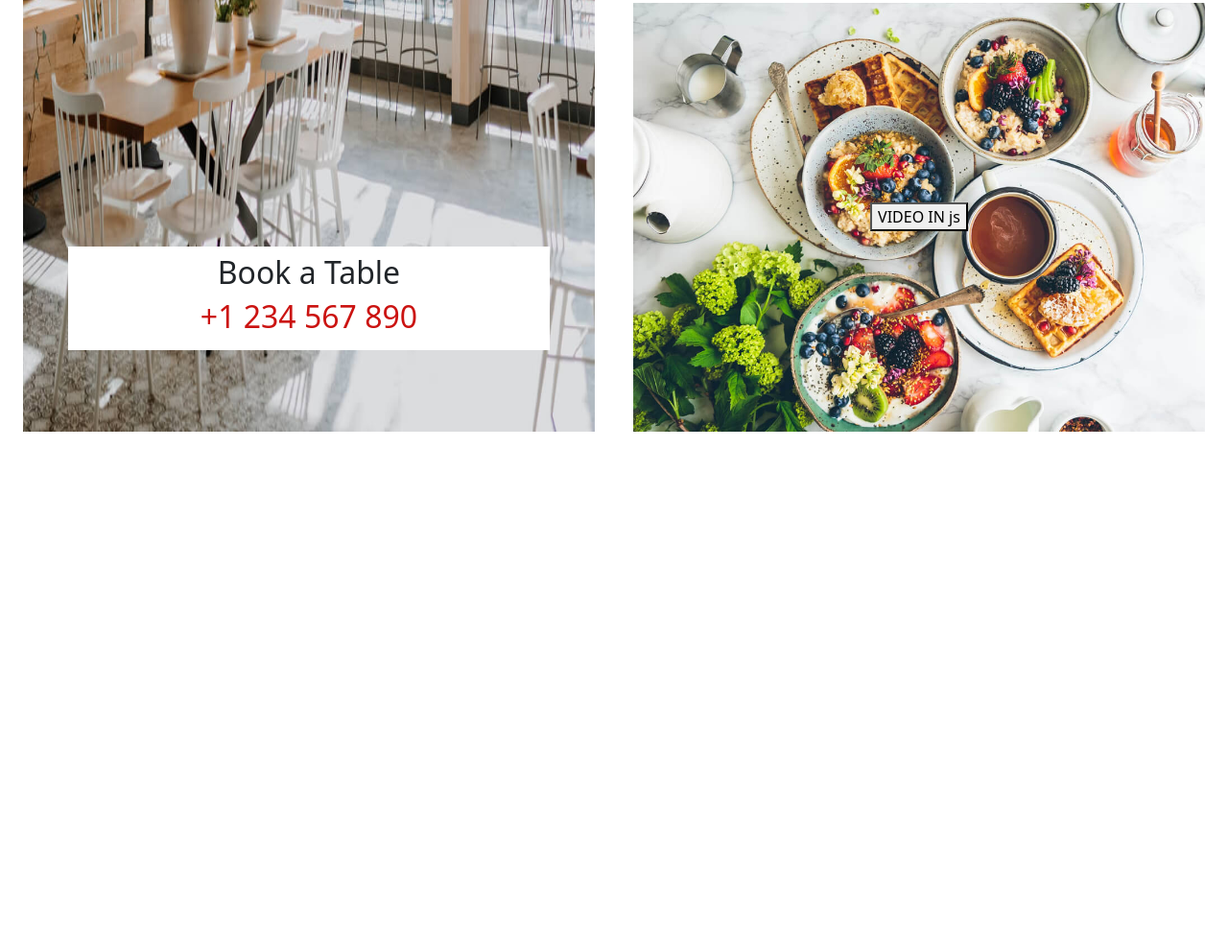
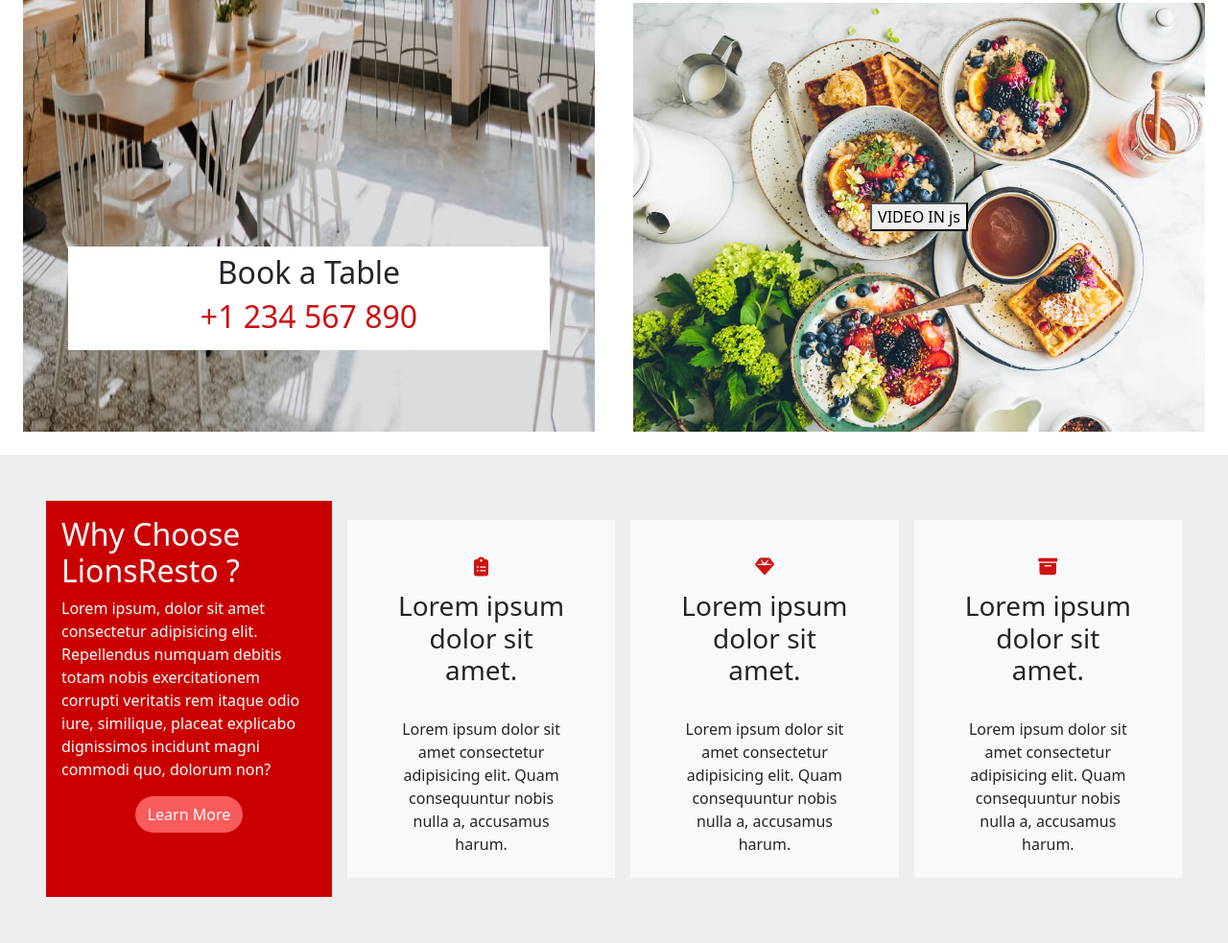
Before and after one commit to Osama-Jeb/oussama_jebrane_lionsresto_final, a website: page index.html in a window 1280 px wide. Shown: the part 1215-2198 px from the top of the page at 96% size. Before the commit the page ends 1689 px from the top, so only its background shows below. Drawn offline with nearby package versions, Linux system fonts and the light colour scheme.

Commit message:
third main section

```diff
--- a/index.html
+++ b/index.html
@@ -132,7 +132,40 @@
             </div>
         </div>
 
+        <div class="third_section bg-chefGray d-flex flex-column flex-lg-row gap-3 p-5">
 
+            <div class="why p-3">
+                <h2>Why Choose LionsResto ?</h2>
+                <p>Lorem ipsum, dolor sit amet consectetur adipisicing elit. Repellendus numquam debitis totam nobis
+                    exercitationem corrupti veritatis rem itaque odio iure, similique, placeat explicabo dignissimos
+                    incidunt magni commodi quo, dolorum non?</p>
+
+                <div class="d-flex justify-content-center">
+                    <button class="whyLearn btn rounded-pill text-white">Learn More</button>
+                </div>
+            </div>
+
+            <div class="reasons d-flex flex-column flex-lg-row align-items-center gap-3">
+                <div class="reason d-flex flex-column align-items-center bg-light p-5 gap-4 text-center">
+                    <i class="fa-solid fa-clipboard-list fa-lg text-chefRed"></i>
+                    <h3>Lorem ipsum dolor sit amet.</h3>
+                    <p>Lorem ipsum dolor sit amet consectetur adipisicing elit. Quam consequuntur nobis nulla a,
+                        accusamus harum.</p>
+                </div>
+                <div class="reason d-flex flex-column align-items-center bg-light p-5 gap-4 text-center">
+                    <i class="fa-solid fa-gem fa-lg text-chefRed"></i>
+                    <h3>Lorem ipsum dolor sit amet.</h3>
+                    <p>Lorem ipsum dolor sit amet consectetur adipisicing elit. Quam consequuntur nobis nulla a,
+                        accusamus harum.</p>
+                </div>
+                <div class="reason d-flex flex-column align-items-center bg-light p-5 gap-4 text-center">
+                    <i class="fa-solid fa-box-archive fa-lg text-chefRed"></i>
+                    <h3>Lorem ipsum dolor sit amet.</h3>
+                    <p>Lorem ipsum dolor sit amet consectetur adipisicing elit. Quam consequuntur nobis nulla a,
+                        accusamus harum.</p>
+                </div>
+            </div>
+        </div>
 
 
 
--- a/src/sass/modules/home/_main.scss
+++ b/src/sass/modules/home/_main.scss
@@ -1,28 +1,30 @@
-main{
-    .first_main{
-        .introText{
-            h2{
+main {
+    .first_main {
+        .introText {
+            h2 {
                 font-family: amatic-b;
                 font-size: 3rem;
-                font-weight:bold ;
+                font-weight: bold;
             }
         }
     }
 
-    .second_main{
-        .aboutTitle{
-            h2{
+    .second_main {
+        .aboutTitle {
+            h2 {
                 font-family: amatic-b;
             }
         }
-        .about{
-            .aboutImg{
+
+        .about {
+            .aboutImg {
                 position: relative;
                 display: flex;
                 justify-content: center;
                 align-items: end;
                 width: 50%;
-                .aboutNumber{
+
+                .aboutNumber {
                     position: absolute;
                     background-color: white;
                     height: fit-content;
@@ -31,37 +33,76 @@ main{
                     text-align: center;
                 }
             }
-            .aboutText{
+
+            .aboutText {
                 width: 50%;
-                ul{
+
+                ul {
                     list-style: url("../img/check-double-solid.svg");
                     font-size: larger;
                 }
-                .aboutVideo{
+
+                .aboutVideo {
                     position: relative;
                     display: flex;
                     justify-content: center;
                     align-items: center;
-                    button{
+
+                    button {
                         position: absolute;
                     }
                 }
             }
         }
     }
+
+    .third_section {
+        .why {
+            background-color: rgb(202, 0, 0);
+            color: white;
+            width: 75%;
+
+            .whyLearn {
+                background-color: rgb(250, 91, 91);
+            }
+
+            .whyLearn:hover {
+                background-color: white;
+                color: red !important;
+            }
+        }
+
+        .reasons {
+            .reason {
+                height: 90%;
+            }
+
+            .reason:hover {
+                transform: scale(1.2);
+                transition: all 0.4s;
+            }
+        }
+    }
 }
 
-@media (min-width: 375px) and (max-width: 768px){
-    main{
-        .second_main{
-            .about{
-                .aboutImg{
+@media (min-width: 375px) and (max-width: 768px) {
+    main {
+        .second_main {
+            .about {
+                .aboutImg {
                     width: 100%;
                 }
-                .aboutText{
+
+                .aboutText {
                     width: 100%;
                 }
             }
         }
+        .third_section{
+            .why{
+                width: 100%;
+                text-align: center;
+            }
+        }
     }
 }
```
Also changed, not shown: public/css/app.css, 1 other file.
